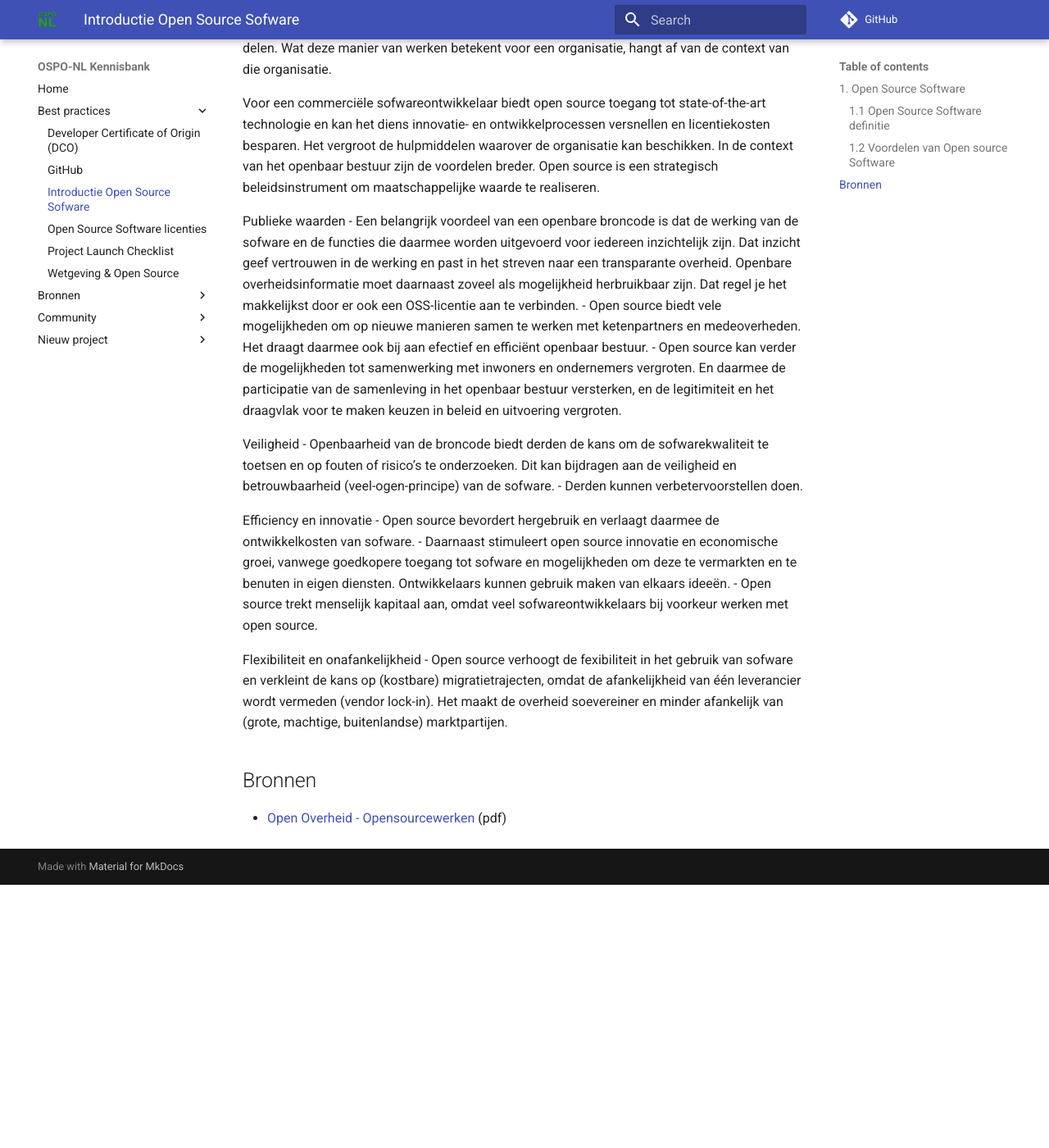
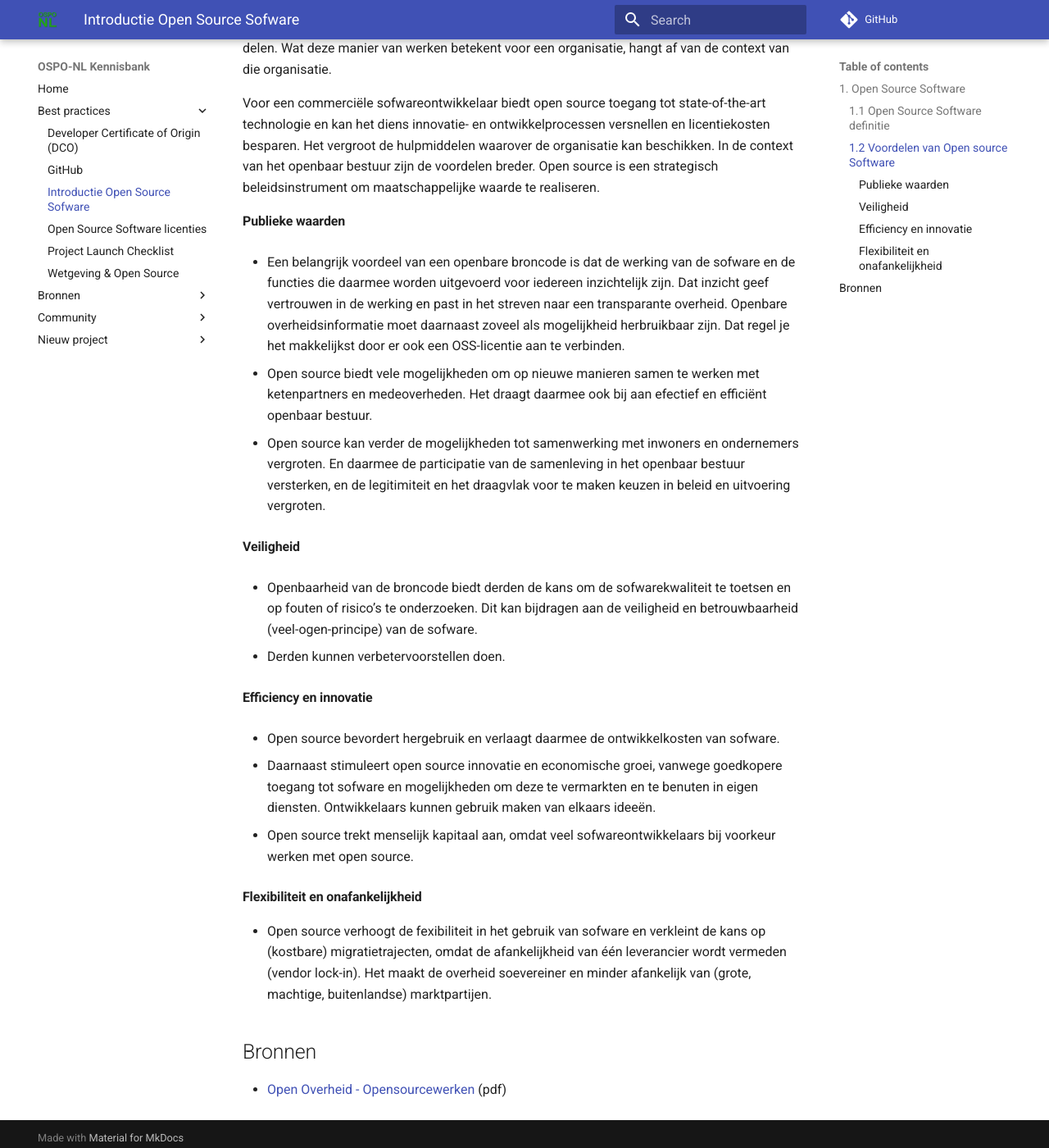
Before and after one commit to ospo-nl/kennisbank, an MkDocs documentation site: the page built from docs/best-practices/introductie-oss.md, in a window 1280 px wide and 1400 px high, scrolled down 630 px. Shown: the whole window at 82% size. Built offline with MkDocs 1.6.1 and Material for MkDocs 9.7.7, drawn with Linux system fonts in a browser that asks for light colours; comment, search, counter and statistics services are not loaded; before the commit the page ends 1709 px from its top, so only the background shows below that.

Commit message:
bullets to headers (#77)
Minor markdown changes to fix page rendering bullet lists

Signed-off-by: Johan Groenen <johan.groenen+github@gmail.com>

```diff
--- a/docs/best-practices/introductie-oss.md
+++ b/docs/best-practices/introductie-oss.md
@@ -25,33 +25,42 @@ vergroot de hulpmiddelen waarover de organisatie kan beschikken. In de context v
 bestuur zijn de voordelen breder. Open source is een strategisch beleidsinstrument om
 maatschappelijke waarde te realiseren.
 
-Publieke waarden
+#### Publieke waarden
+
 - Een belangrijk voordeel van een openbare broncode is dat de werking van de sofware en de functies
 die daarmee worden uitgevoerd voor iedereen inzichtelijk zijn. Dat inzicht geef vertrouwen in de
 werking en past in het streven naar een transparante overheid. Openbare overheidsinformatie moet
 daarnaast zoveel als mogelijkheid herbruikbaar zijn. Dat regel je het makkelijkst door er ook een
 OSS-licentie aan te verbinden.
+
 - Open source biedt vele mogelijkheden om op nieuwe manieren samen te werken met ketenpartners en
   medeoverheden. Het draagt daarmee ook bij aan efectief en efficiënt openbaar bestuur.
+
 - Open source kan verder de mogelijkheden tot samenwerking met inwoners en ondernemers vergroten. En
 daarmee de participatie van de samenleving in het openbaar bestuur versterken, en de legitimiteit en
 het draagvlak voor te maken keuzen in beleid en uitvoering vergroten.
 
-Veiligheid
+#### Veiligheid
+
 - Openbaarheid van de broncode biedt derden de kans om de sofwarekwaliteit te toetsen en op fouten
 of risico’s te onderzoeken. Dit kan bijdragen aan de veiligheid en betrouwbaarheid
 (veel-ogen-principe) van de sofware.
+
 - Derden kunnen verbetervoorstellen doen.
 
-Efficiency en innovatie
+#### Efficiency en innovatie
+
 - Open source bevordert hergebruik en verlaagt daarmee de ontwikkelkosten van sofware.
+
 - Daarnaast stimuleert open source innovatie en economische groei, vanwege goedkopere toegang tot
 sofware en mogelijkheden om deze te vermarkten en te benuten in eigen diensten. Ontwikkelaars kunnen
 gebruik maken van elkaars ideeën.
+
 - Open source trekt menselijk kapitaal aan, omdat veel sofwareontwikkelaars bij voorkeur werken met
   open source.
 
-Flexibiliteit en onafankelijkheid
+#### Flexibiliteit en onafankelijkheid
+
 - Open source verhoogt de fexibiliteit in het gebruik van sofware en verkleint de kans op (kostbare)
 migratietrajecten, omdat de afankelijkheid van één leverancier wordt vermeden (vendor lock-in). Het
 maakt de overheid soevereiner en minder afankelijk van (grote, machtige, buitenlandse)
```
